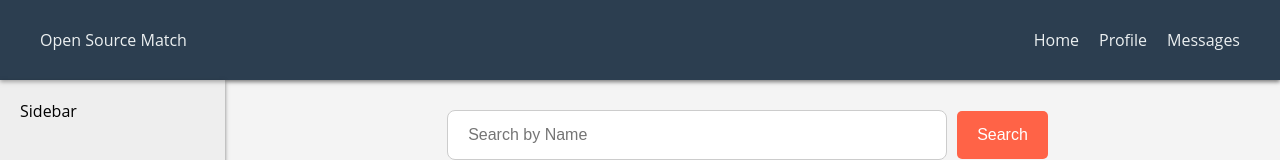
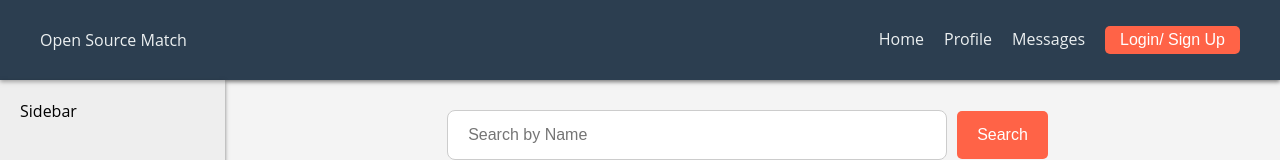
Before and after one commit to OpenSourceMatching/OpenSourceMatching, a Next.js app: page / in a window 1280 px wide. Shown: the top 160 px of the page. Built offline with nearby package versions, Linux system fonts and the light colour scheme; no server answers.

Commit message:
integrate sign in into Navbar

```diff
--- a/src/components/Nav.tsx
+++ b/src/components/NavProfile.tsx
@@ -2,19 +2,36 @@
 import React from 'react'
 import { useSession, signIn, signOut } from 'next-auth/react';
 import Image from 'next/image';
+import styled from 'styled-components';
 
-const Nav = () => {
+const NavProfile = () => {
+  const Button = styled.button`
+    padding: 5px 15px;
+    margin: 0 10px;
+    background-color: tomato;
+    color: #ffffff;
+    border: none;
+    border-radius: 5px;
+    cursor: pointer;
+    font-size: 16px;
+    font-weight: 500;
+    text-align: center;
+    display: inline-block;
+    &:hover{
+      box-shadow: 0 2px 4px rgba(0, 0, 0, 0.5);
+      background-color: maroon;
+    }
+`
   // useSession is a hook that returns an object with the session and status. It can only be used client side
   const { data: session, status } = useSession();
 
   console.log('status: ', status);
   console.log('session: ', session);
   return (
-    <div>
-      <h1>Nav Bar Test</h1>
+    <>
       {/* Tells nextauth to use descope as the login provider and when finished, go back to home page when you aren't already authenticated */}
       {status !== 'authenticated' &&
-      <button onClick={() => signIn("descope", { callbackUrl: "/" })}>Sign Up or Sign In</button>
+      <Button onClick={() => signIn("descope", { callbackUrl: "/" })}>Login/ Sign Up</Button>
       }
       {/* Show profile picture if already signed in */}
       {status === 'authenticated' &&
@@ -27,11 +44,11 @@ const Nav = () => {
             width={50}
             height={50}/>
         </div>
-        <button onClick={() => signOut({redirect: false, callbackUrl: '/'})}>Sign Out</button>
+        <Button onClick={() => signOut({redirect: false, callbackUrl: '/'})}>Sign Out</Button>
       </>
       }
-    </div>
+    </>
   )
 }
 
-export default Nav
+export default NavProfile
--- a/src/components/Navbar.tsx
+++ b/src/components/Navbar.tsx
@@ -3,6 +3,7 @@
 import Link from 'next/link';
 import React from 'react'
 import styled from 'styled-components';
+import NavProfile from './NavProfile';
 
 const NavContainer = styled.header`
   background-color: #2C3E50;
@@ -30,6 +31,7 @@ const Navbar = () => {
           <Link href="./"><NavItem>Home</NavItem></Link>
           <Link href="./profile"><NavItem>Profile</NavItem></Link>
           <Link href="./messages"><NavItem>Messages</NavItem></Link>
+          <NavProfile />
         </div>
       </NavContainer>
     </>
--- a/src/components/ProfileCard.tsx
+++ b/src/components/ProfileCard.tsx
@@ -3,6 +3,7 @@
 import React from 'react'
 import styled from 'styled-components'
 import Image from 'next/image';
+import Link from 'next/link';
 
 const Card = styled.div`
   background-color: #f9f9f9;
@@ -14,6 +15,9 @@ const Card = styled.div`
   display: flex;
   flex-direction: column;
   align-items: center;
+  &:hover{
+    background-color: rgba(227, 227, 227, 0.391);
+  }
 `;
 
 const CardItem = styled.div`
@@ -22,6 +26,7 @@ const CardItem = styled.div`
 const ProfileCard = ({user}) => {
   return (
     <>
+      <Link href='./'>
         <Card>
            <Image
             src={"" || "/default_image.png"}
@@ -33,6 +38,7 @@ const ProfileCard = ({user}) => {
           <CardItem>{user.name}</CardItem>
           <div>Email: {user.email}</div>
         </Card>
+      </Link>
     </>
   )
 }
--- a/src/components/SearchBar.tsx
+++ b/src/components/SearchBar.tsx
@@ -21,11 +21,15 @@ const SearchButton = styled.button`
   color: #ffffff;
   border: none;
   border-radius: 5px;
-  cursor: pointer; /* Changes the cursor to a pointer to indicate it's clickable */
-  font-size: 16px; /* Readable font size */
-  font-weight: 500; /* Medium font weight for emphasis */
-  text-align: center; /* Ensures the text is centered */
+  cursor: pointer;
+  font-size: 16px;
+  font-weight: 500;
+  text-align: center;
   display: inline-block;
+  &:hover{
+    box-shadow: 0 2px 4px rgba(0, 0, 0, 0.5);
+    background-color: maroon;
+  }
 `
 const SearchBar = () => {
   const id = useId();
```
Lines whose indentation alone changed are shown as unchanged.
